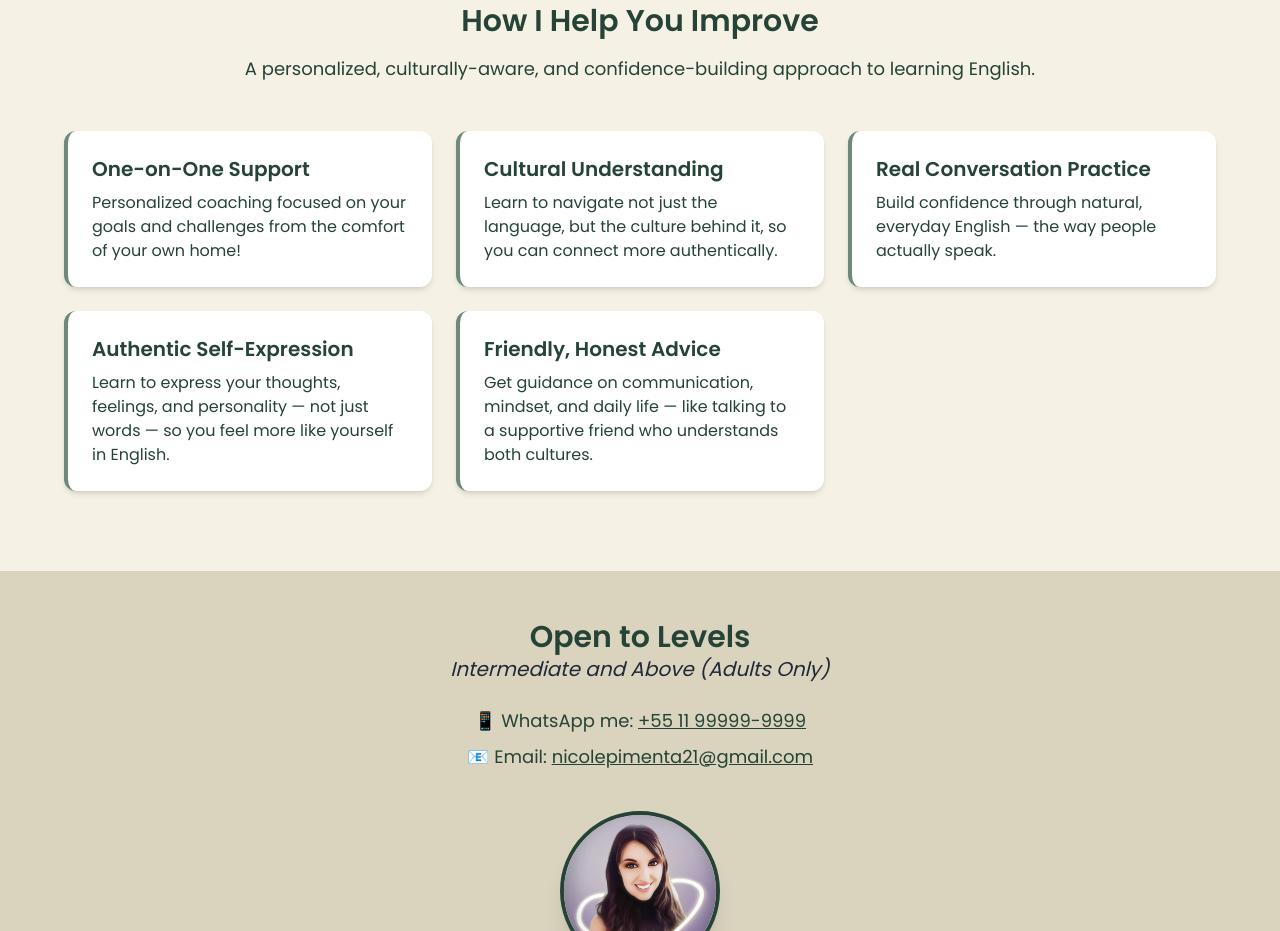
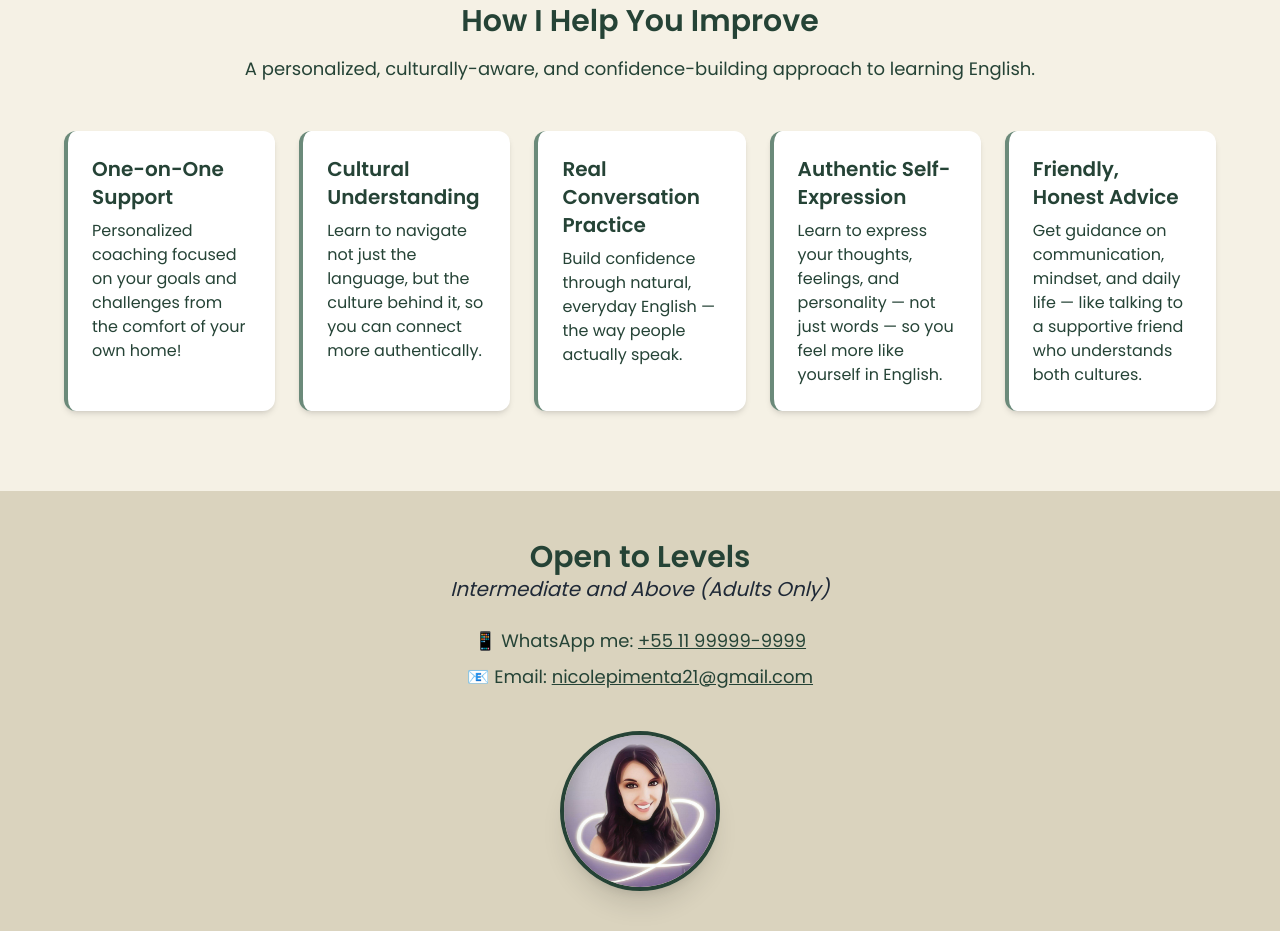
Before and after one commit to lucasstonehc/ManifestingMilestones, a plain HTML site: page index.html in a window 1280 px wide. Shown: the part 2219-3150 px from the top of the page. Drawn offline with nearby package versions, Linux system fonts and the light colour scheme.

Commit message:
Update index.html

```diff
--- a/index.html
+++ b/index.html
@@ -112,7 +112,7 @@
       <p class="text-lg text-[#254336]">A personalized, culturally-aware, and confidence-building approach to learning English.</p>
     </div>
 
-    <div class="grid gap-6 md:grid-cols-2 lg:grid-cols-3 max-w-6xl mx-auto border-[#6B8A7A]">
+    <div class="grid gap-6 md:grid-cols-2 lg:grid-cols-5 max-w-6xl mx-auto border-[#6B8A7A]">
       <!-- Box 1 -->
       <div class="bg-white rounded-xl p-6 shadow-md hover:shadow-lg transition duration-300 border-l-4 border-[#6B8A7A]">
         <h3 class="text-xl font-semibold text-[#254336] mb-2">One-on-One Support</h3>
```
